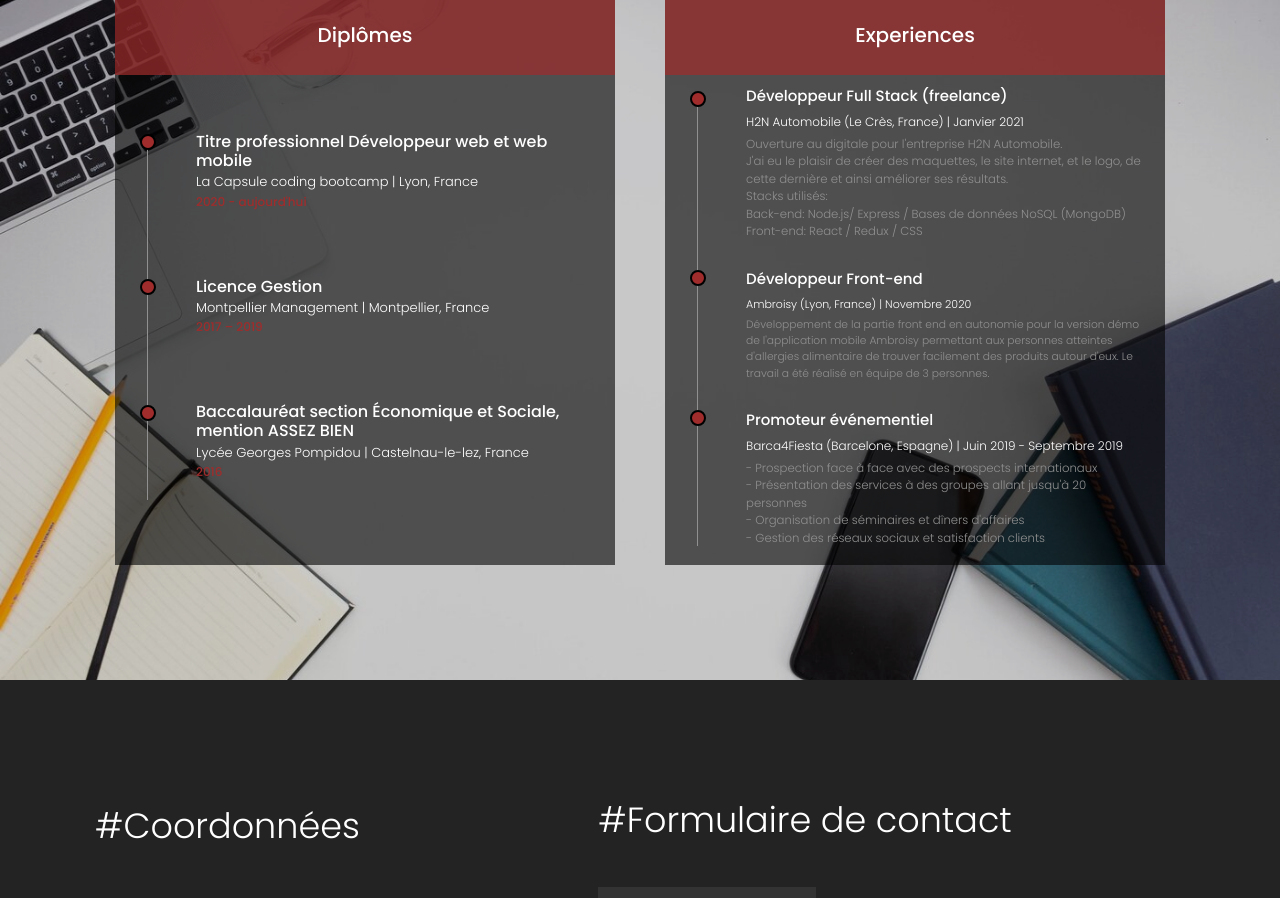
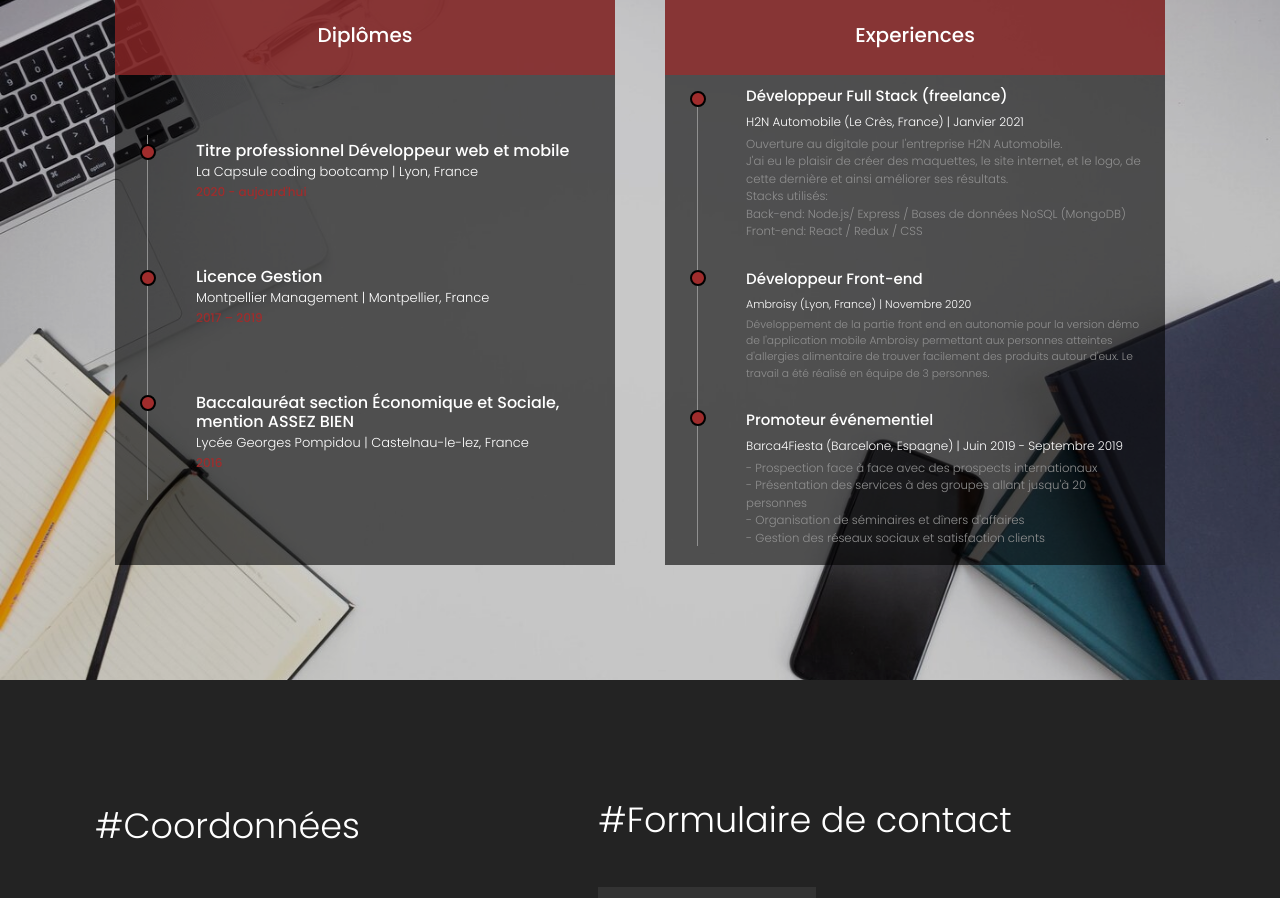
Before and after one commit to Kv1k/CV-Kamil, a React (Create React App) app in the folder reactapp/: page / in a window 1280 px wide. Shown: the part 3020-3918 px from the top of the page. Built offline with nearby package versions, Linux system fonts and the light colour scheme.

Commit message:
error on the title of the diploma has been modified

```diff
--- a/reactapp/src/Section4.js
+++ b/reactapp/src/Section4.js
@@ -126,7 +126,7 @@ export default function Section4() {
                   display:'flex', flexDirection:'column', justifyContent:'center'}}>
 
                     <div className="node" style={{width:'95%',  }}>
-                      <h3 style={{fontSize:16, paddingTop:2}}>Titre professionnel Développeur web et web mobile </h3>
+                      <h3 style={{fontSize:16, paddingTop:2}}>Titre professionnel Développeur web et mobile </h3>
                       <div style={{fontSize:13, fontFamily:'PoppinsLighter',  marginTop:2}}> La Capsule coding bootcamp | Lyon, France   </div>
                       <div style={{fontSize:12, marginTop:1, color:'#a02c2c'}}>
                         2020 - aujourd'hui</div>
@@ -173,7 +173,7 @@ export default function Section4() {
                 <div className="timeline-wrapper" style={{ height:'90%', width:'auto',
                   display:'flex', flexDirection:'column', justifyContent:'center', }}>
                     <div className="node" style={{width:'95%',  marginTop:12,   marginBottom:-30}}>
-                      <h3 style={{fontSize:12, paddingTop:2}}>Titre professionnel Développeur web et web mobile </h3>
+                      <h3 style={{fontSize:12, paddingTop:2}}>Titre professionnel Développeur web et mobile </h3>
                       <div style={{fontSize:10, fontFamily:'PoppinsLighter',  marginTop:2}}> La Capsule coding bootcamp | Lyon, France   </div>
                       <div style={{fontSize:11, marginTop:1, color:'#a02c2c'}}>
                         2020 - aujourd'hui</div>
@@ -215,7 +215,7 @@ export default function Section4() {
                 <div className="timeline-wrapper" style={{ height:'70%', width:'auto',
                   display:'flex', flexDirection:'column', justifyContent:'center', }}>
                     <div className="node" style={{width:'95%',  marginTop:12,   marginBottom:-30}}>
-                      <h3 style={{fontSize:12, paddingTop:2}}>Titre professionnel Développeur web et web mobile </h3>
+                      <h3 style={{fontSize:12, paddingTop:2}}>Titre professionnel Développeur web et mobile </h3>
                       <div style={{fontSize:10, fontFamily:'PoppinsLighter',  marginTop:2}}> La Capsule coding bootcamp | Lyon, France   </div>
                       <div style={{fontSize:11, marginTop:1, color:'#a02c2c'}}>
                         2020 - aujourd'hui</div>
@@ -265,7 +265,7 @@ export default function Section4() {
                   display:'flex', flexDirection:'column', justifyContent:'center'}}>
 
                     <div className="node" style={{width:'95%',  }}>
-                      <h3 style={{fontSize:16, paddingTop:2}}>Titre professionnel Développeur web et web mobile </h3>
+                      <h3 style={{fontSize:16, paddingTop:2}}>Titre professionnel Développeur web et mobile </h3>
                       <div style={{fontSize:13, fontFamily:'PoppinsLighter',  marginTop:2}}> La Capsule coding bootcamp | Lyon, France   </div>
                       <div style={{fontSize:12,  marginTop:1, color:'#a02c2c'}}>
                         2020 - aujourd'hui</div>
@@ -622,7 +622,7 @@ export default function Section4() {
                   <div className="timeline-wrapper" style={{ height:'100%', width:'auto',
                   display:'flex', flexDirection:'column', justifyContent:'center'}}>
                     <div className="node" style={{width:'95%',  }}>
-                      <h3 style={{fontSize:16, paddingTop:2}}>Titre professionnel Développeur web et web mobile </h3>
+                      <h3 style={{fontSize:16, paddingTop:2}}>Titre professionnel Développeur web et mobile </h3>
                       <div style={{fontSize:13, fontFamily:'PoppinsLighter', marginTop:2}}> La Capsule coding bootcamp | Lyon, France   </div>
                       <div style={{fontSize:12,  marginTop:1, color:'#a02c2c'}}>
                         2020</div>
```
